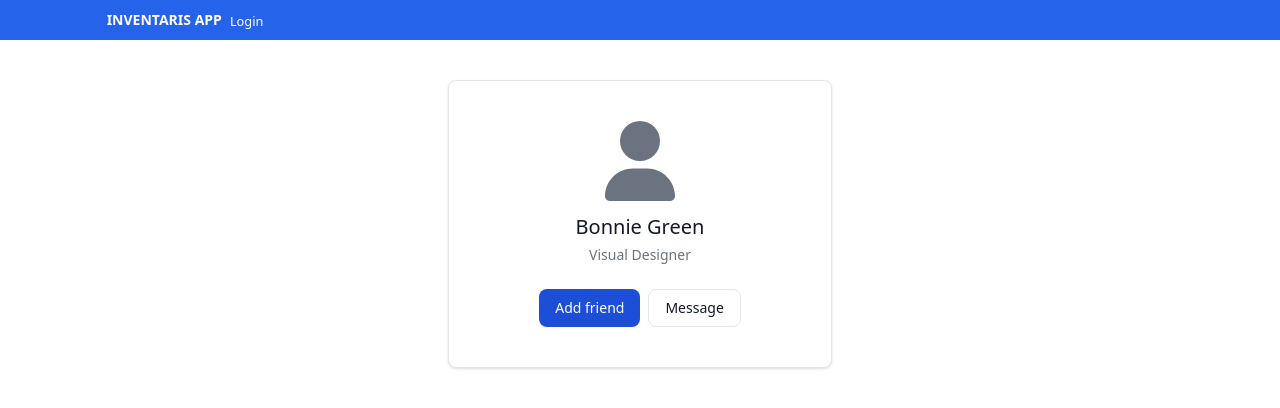
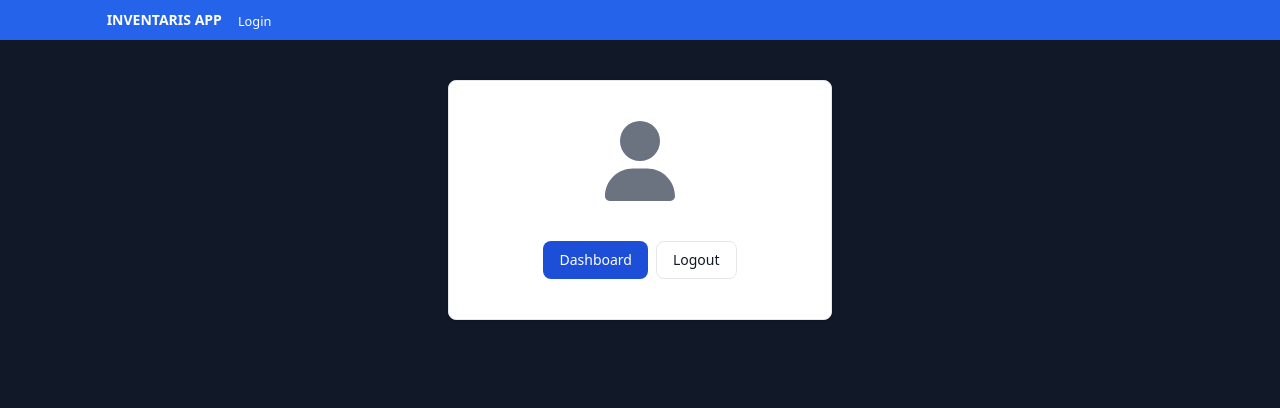
Before and after one commit to Gamahusen9/UI_ApiLumen, a React (Vite) app: page /profile in a window 1280 px wide. Shown: the top 408 px of the page. Built offline with nearby package versions, Linux system fonts and the light colour scheme; no server answers.

Commit message:
tambah fitur login

```diff
--- a/src/components/Case.jsx
+++ b/src/components/Case.jsx
@@ -4,8 +4,10 @@ import Navbar from "./Navbar";
 export default function Case({ children }) {
     return (
         <>
+        <div className="bg-gray-900 dark:bg-gray-900 min-h-screen">
         <Navbar />
         <section>{children}</section>
+        </div>
         </>
     );
 }
--- a/src/components/Navbar.jsx
+++ b/src/components/Navbar.jsx
@@ -35,10 +35,10 @@ export default function Navbar() {
                         >
                             INVENTARIS APP
                         </Link>
-                        <Link to="/login"><small className="text-white">Login</small></Link>
+                        <Link to="/login"><small className="text-white ml-2">Login</small></Link>
                         <div>
                             {
-                                isLogin ? (<Link to="/profile"><small className="text-white">Profile</small></Link>): ''
+                                isLogin ? (<Link to="/profile"><small className="text-white ml-2">Profile</small></Link>): ''
                             }
                         </div>
                     </div>
--- a/src/pages/Profile.jsx
+++ b/src/pages/Profile.jsx
@@ -1,19 +1,58 @@
-import React from "react";
+import React, { useEffect, useState } from "react";
 import Case from "../components/Case";
+import axios from "axios"
+import { useNavigate } from 'react-router-dom'
+
 
 import { FontAwesomeIcon } from "@fortawesome/react-fontawesome";
 
 export default function Profile(){
+    const handleLogout = (event) => {
+        event.preventDefault()
+        axios.get('http://localhost:8000/logout', {
+        headers: {
+            'Authorization': 'Bearer ' + localStorage.getItem('access_token')
+        }
+    })
+    .then(res => {
+        localStorage.removeItem('access_token')
+        navigate('/login')
+    })
+    .catch(err => {
+        console.log(err);
+    })
+}
+    const [profile, setProfile] = useState([])
+
+    const navigate = useNavigate()
+    useEffect(() => {
+        axios.get('http://localhost:8000/profile', {
+            headers: {
+                'Authorization' : 'Bearer ' + localStorage.getItem('access_token'),
+            }
+        })
+        .then(res => {
+            setProfile(res.data.data)
+            console.log(profile);
+        })
+        .catch(err => {
+            console.log(err);
+            if (err.response.status == 401) {
+                navigate('/login?message = ' + encodeURIComponent('anda belum login'))
+
+            }
+        })
+    }, [])
     return (
         <Case>
        <div className="block m-auto mt-10 w-full max-w-sm bg-white border border-gray-200 rounded-lg shadow dark:bg-gray-800 dark:border-gray-700">
      <div className="flex flex-col items-center pb-10 pt-10">
           <FontAwesomeIcon icon="fa-solid fa-user" className="w-20 h-20 mb-3 text-gray-500" />
-          <h5 className="mb-1 text-xl font-medium text-gray-900 dark:text-white">Bonnie Green</h5>
-          <span className="text-sm text-gray-500 dark:text-gray-400">Visual Designer</span>
+          <h5 className="mb-1 text-xl font-medium text-gray-900 dark:text-white">{profile.username}</h5>
+          <span className="text-sm text-gray-500 dark:text-gray-400">{profile.email}</span>
           <div className="flex mt-4 md:mt-6">
-               <a href="#" className="inline-flex items-center px-4 py-2 text-sm font-medium text-center text-white bg-blue-700 rounded-lg hover:bg-blue-800 focus:ring-4 focus:outline-none focus:ring-blue-300 dark:bg-blue-600 dark:hover:bg-blue-700 dark:focus:ring-blue-800">Add friend</a>
-               <a href="#" className="py-2 px-4 ms-2 text-sm font-medium text-gray-900 focus:outline-none bg-white rounded-lg border border-gray-200 hover:bg-gray-100 hover:text-blue-700 focus:z-10 focus:ring-4 focus:ring-gray-100 dark:focus:ring-gray-700 dark:bg-gray-800 dark:text-gray-400 dark:border-gray-600 dark:hover:text-white dark:hover:bg-gray-700">Message</a>
+               <a href="#" className="inline-flex items-center px-4 py-2 text-sm font-medium text-center text-white bg-blue-700 rounded-lg hover:bg-blue-800 focus:ring-4 focus:outline-none focus:ring-blue-300 dark:bg-blue-600 dark:hover:bg-blue-700 dark:focus:ring-blue-800">Dashboard</a>
+               <a href="#" onClick={handleLogout} className="py-2 px-4 ms-2 text-sm font-medium text-gray-900 focus:outline-none bg-white rounded-lg border border-gray-200 hover:bg-gray-100 hover:text-blue-700 focus:z-10 focus:ring-4 focus:ring-gray-100 dark:focus:ring-gray-700 dark:bg-gray-800 dark:text-gray-400 dark:border-gray-600 dark:hover:text-white dark:hover:bg-gray-700">Logout</a>
           </div>
      </div>
  </div>
```
